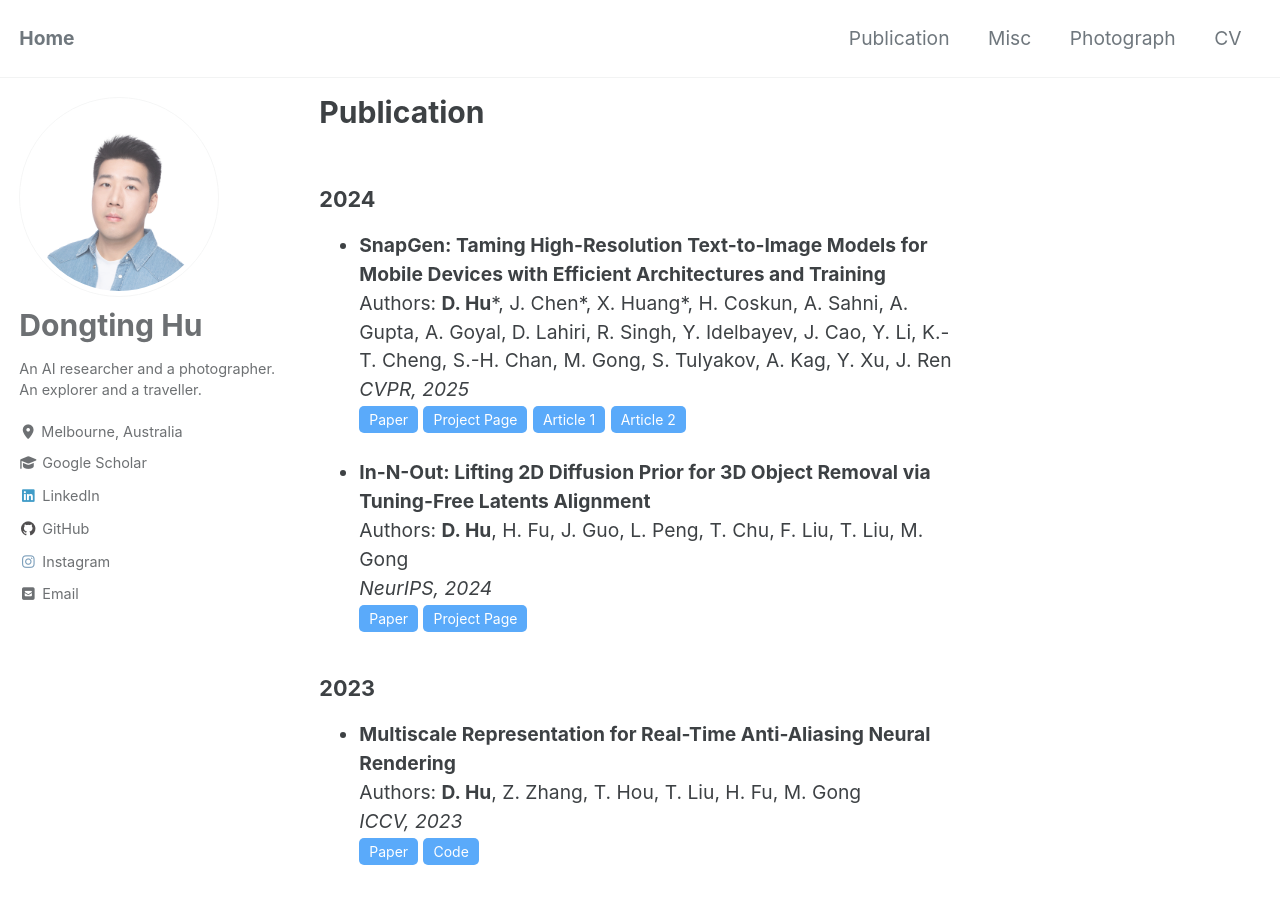
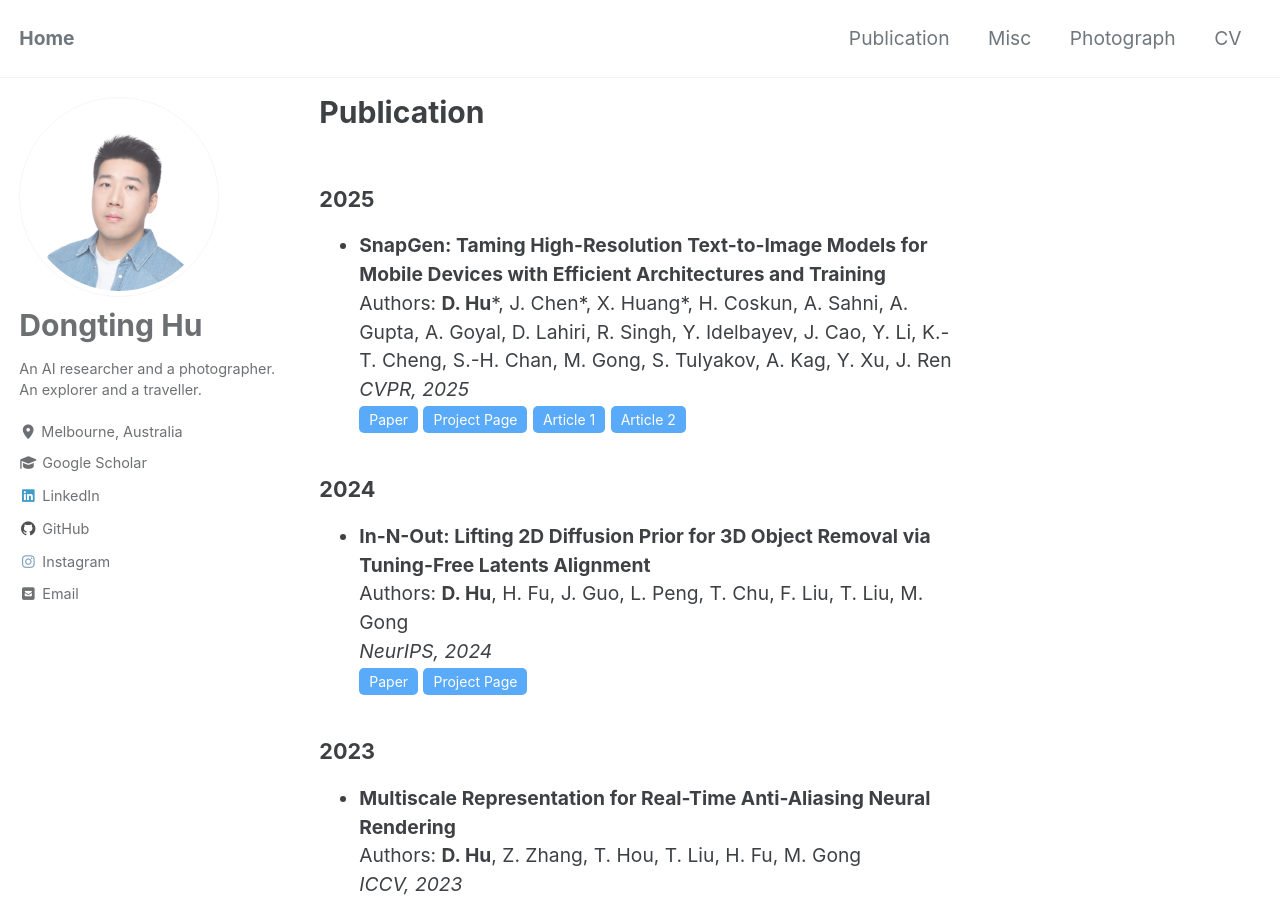
Before and after one commit to timmy11hu/timmy11hu.github.io, a Jekyll site: the page built from _pages/publication.md, in a window 1280 px wide and 900 px high. Built offline with Jekyll 4.4.1, drawn with Linux system fonts in a browser that asks for light colours; cached includes are drawn as plain includes.

Commit message:
Update publication.md

```diff
--- a/_pages/publication.md
+++ b/_pages/publication.md
@@ -7,7 +7,7 @@ author_profile: true
 
 <!-- ## Publications -->
 
-### 2024
+### 2025
 - **SnapGen: Taming High-Resolution Text-to-Image Models for Mobile Devices with Efficient Architectures and Training**
   Authors: **D. Hu**\*, J. Chen\*, X. Huang\*, H. Coskun, A. Sahni, A. Gupta, A. Goyal, D. Lahiri, R. Singh, Y. Idelbayev, J. Cao, Y. Li, K.-T. Cheng, S.-H. Chan, M. Gong, S. Tulyakov, A. Kag, Y. Xu, J. Ren
   *CVPR, 2025*
```
Also changed, not shown: other parts of _pages/publication.md (+1 -0 lines).
